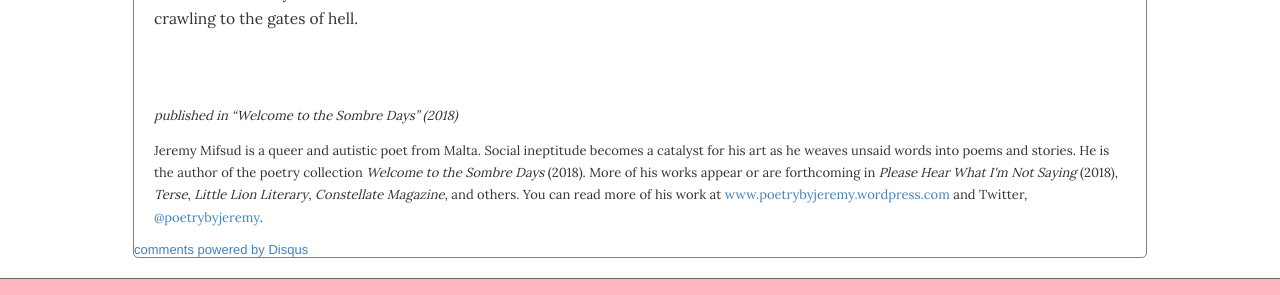
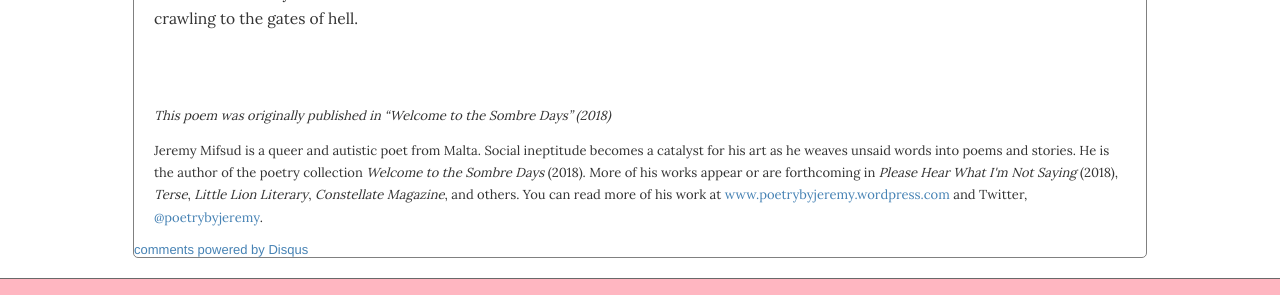
Before and after one commit to lazyadventurerpublishing/prismatica, a Jekyll site: the page built from mrarachnoid.html, in a window 1280 px wide. Shown: the part 831-1126 px from the top of the page. Built offline with Jekyll 4.4.1, drawn with Linux system fonts in a browser that asks for light colours; some web fonts are replaced; comment, search, counter and statistics services are not loaded.

Commit message:
Update mrarachnoid.html

```diff
--- a/mrarachnoid.html
+++ b/mrarachnoid.html
@@ -28,5 +28,5 @@ date: 2019-02-27
 </br>
 </br>
 </br>
-<p class="credit"><i>published in “Welcome to the Sombre Days” (2018)</i></p>
+<p class="credit"><i>This poem was originally published in “Welcome to the Sombre Days” (2018)</i></p>
 <p class="credit">Jeremy Mifsud is a queer and autistic poet from Malta. Social ineptitude becomes a catalyst for his art as he weaves unsaid words into poems and stories. He is the author of the poetry collection <i>Welcome to the Sombre Days</i> (2018). More of his works appear or are forthcoming in <i>Please Hear What I'm Not Saying</i> (2018), <i>Terse</i>, <i>Little Lion Literary</i>, <i>Constellate Magazine</i>, and others. You can read more of his work at <a href="www.poetrybyjeremy.wordpress.com">www.poetrybyjeremy.wordpress.com</a> and Twitter, <a href="https://twitter.com/poetrybyjeremy">@poetrybyjeremy</a>.</p>
```
